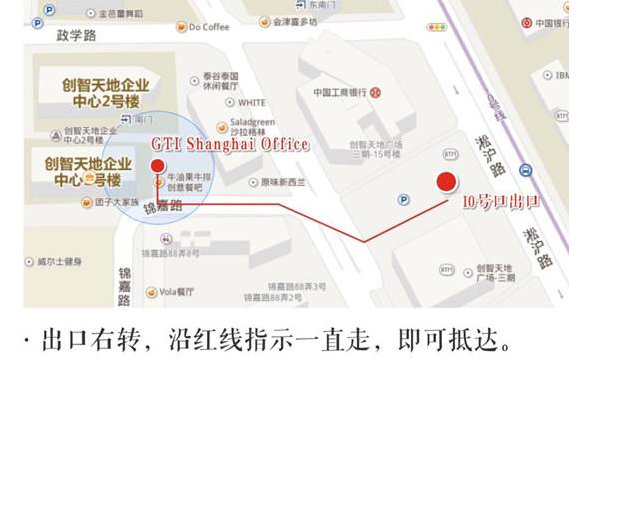
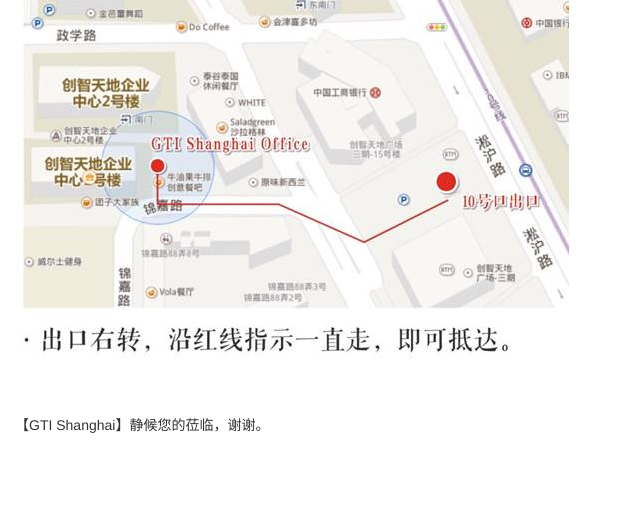
Before and after one commit to mgracy/my-django-blog, a Django app: a page that uses activity/templates/activity/RegisterSuccess.html in a window 1280 px wide. Shown: the part 101-619 px from the top of the page, without its empty margins (0-640 px from the left). Run offline with Django 3.2, Linux system fonts and the light colour scheme; some libraries are stand-ins or nearby versions.

Commit message:
成功注册后的前端显示

```diff
--- a/activity/templates/activity/RegisterSuccess.html
+++ b/activity/templates/activity/RegisterSuccess.html
@@ -18,6 +18,7 @@
             <p>
                 <div>
                     <img class="img-responsive" src="{% static 'images/RoadMap.jpg' %}" alt="">
+                    <span>【GTI Shanghai】静候您的莅临，谢谢。</span>
                 </div>
             </p>
         </div>
```
